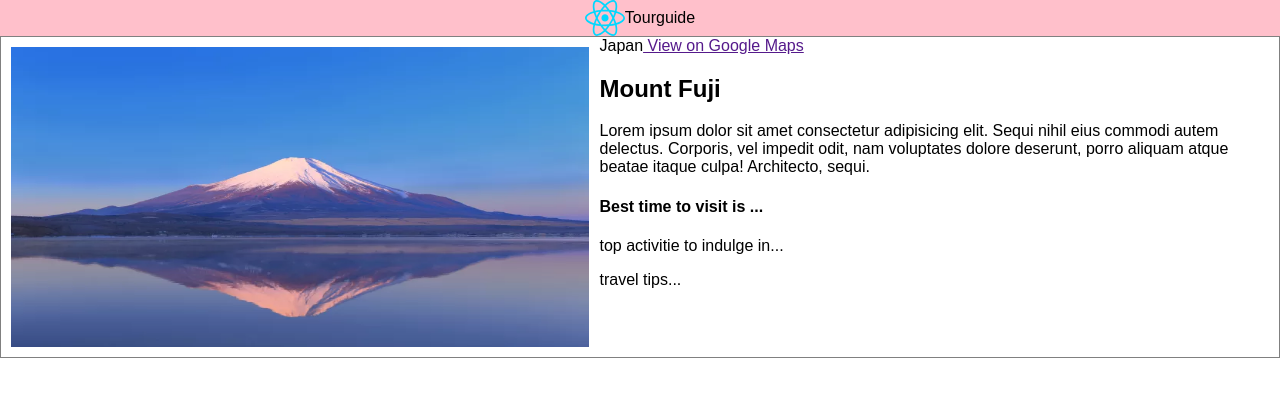
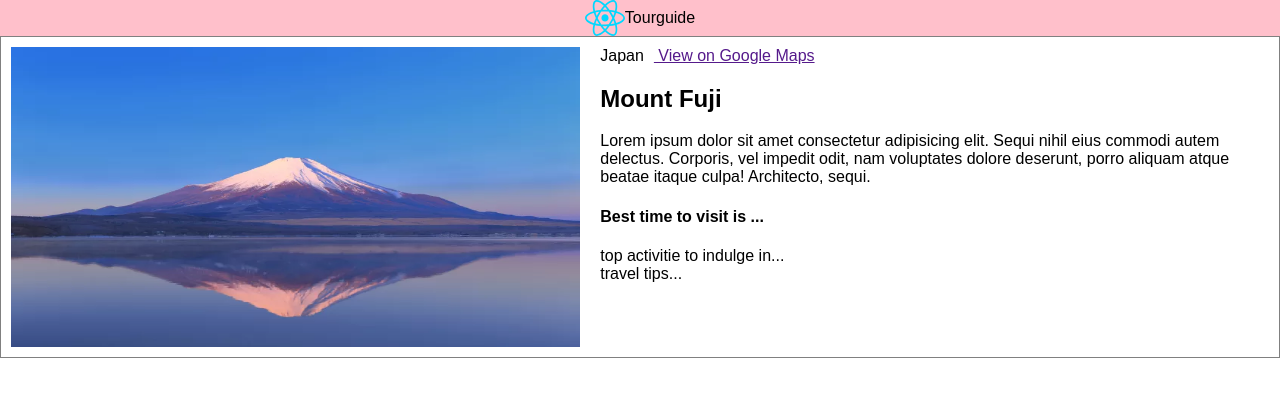
Before and after one commit to KenKambi/reactmountfuji, a React (Vite) app in the folder mountfuji/: page / in a window 1280 px wide. Shown: the top 396 px of the page. Built offline with nearby package versions, Linux system fonts and the light colour scheme.

Commit message:
Update style.css

```diff
--- a/mountfuji/src/Sites.jsx
+++ b/mountfuji/src/Sites.jsx
@@ -9,7 +9,7 @@ export default function Sites (){
                 <div className="image-src">
                 <img src="/src/assets/mountfuji.webp" alt="Mount Fuji" />
                 </div>
-                <div>
+                <div className="details">
                     <span>Japan</span>
                     <a href=""> View on Google Maps</a>
 
--- a/mountfuji/src/style.css
+++ b/mountfuji/src/style.css
@@ -34,10 +34,14 @@ nav{
 
 }
 
+.details{
+    margin: 10px;
+}
 
+.details > span{
+    margin-right:10px ;
+}
 
-
-img{
-
-
+.details > p{
+    margin: 0;
 }
```
